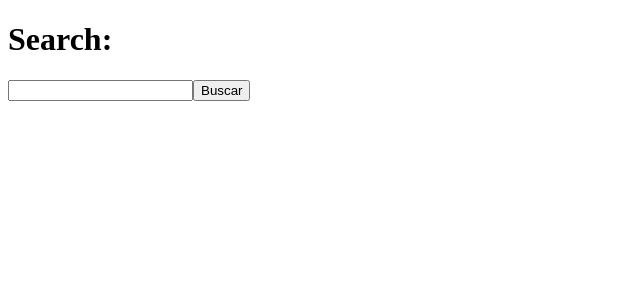
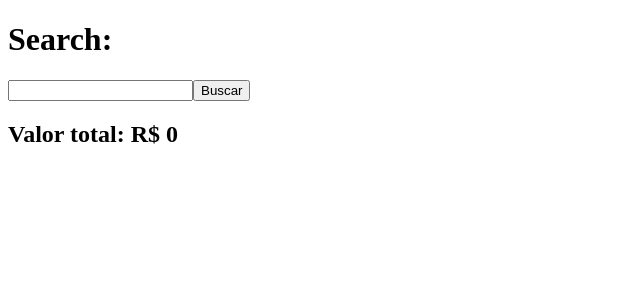
Before and after one commit to douglasscaini/perf-react, a Next.js app: page / in a window 1280 px wide. Shown: the top 300 px of the page, without its empty margins (0-640 px from the left). Built offline with nearby package versions, Linux system fonts and the light colour scheme.

Commit message:
feat: Add useMemo

```diff
--- a/src/components/SearchResults.tsx
+++ b/src/components/SearchResults.tsx
@@ -1,3 +1,4 @@
+import { useMemo } from "react";
 import { ProductItem } from "./ProductItem";
 
 type SearchResultsProps = {
@@ -9,8 +10,16 @@
 };
 
 export function SearchResults({ results }: SearchResultsProps) {
+  const totalPrice = useMemo(() => {
+    return results.reduce((total, product) => {
+      return total + product.price;
+    }, 0);
+  }, [results]);
+
   return (
     <div>
+      <h2>Valor total: R$ {totalPrice}</h2>
+
       {results.map((product) => (
         <ProductItem key={product.id} product={product} />
       ))}
```
